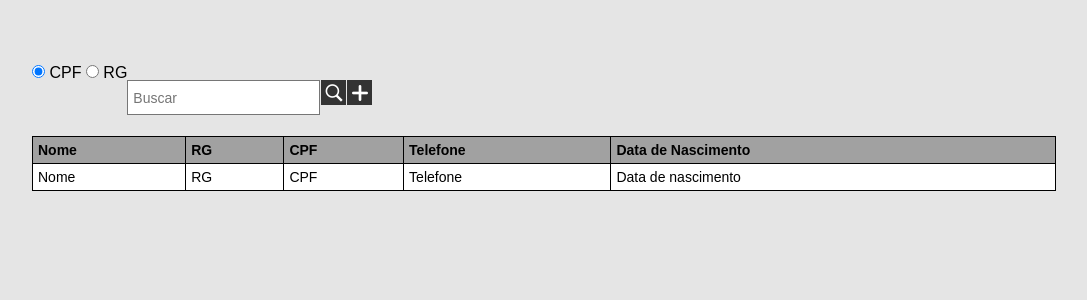
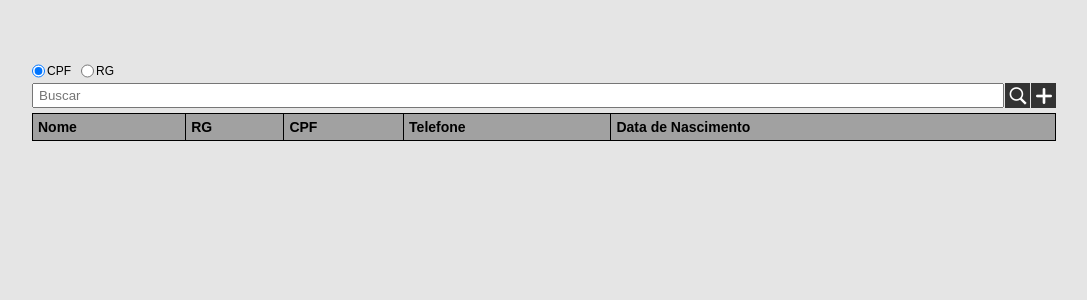
Before and after one commit to RR2M4A/Sistema-Administracao, a Flask app: page /system/ in a window 1280 px wide. Shown: the top 300 px of the page, without its empty margins (96-1183 px from the left). Run offline with Flask 3, Linux system fonts and the light colour scheme; the visitor is signed in with stand-in values (Sample User, id 1); lists and menus that the app fills with data are empty.

Commit message:
Changes on system's route logic
    - Refactoring the 'routes/system.py' with the current SystemService logic.
    - Using Jinja2 for HTMl template on system.html.
    - Refactoring and renaming JS files to deal with system requests.

```diff
--- a/flaskr/routes/signin.py
+++ b/flaskr/routes/signin.py
@@ -7,7 +7,7 @@ signin = Blueprint("signin", __name__)
 
 @signin.get("/signin/")
 def signin_get():
-    """Carrega a páǵina de sign in."""
+    """Carrega a página de sign in."""
 
     return render_template("signin.html")
 
@@ -21,6 +21,7 @@ def signin_post():
     password = req["password"]
 
     user = AuthService.authenticate_user(username, password)
+
     if user:
         session["id"] = user.id
         return {"authenticated": True, "redirect": url_for("system.system_get")}
--- a/flaskr/routes/system.py
+++ b/flaskr/routes/system.py
@@ -1,8 +1,11 @@
-from flask import Blueprint, render_template, request, redirect, url_for
+from flask import Blueprint, render_template, request
 from utils.decorators import login_required
+from services.system_service import SystemService
 from services.validation_service import ValidationService
-from services.system_service import SystemService
 from http import HTTPStatus
+from utils.sanitizers import sanitize_many
+from utils.masks import mask_cpf, mask_rg, mask_phone_number
+from utils.date_utils import to_datetime
 
 
 system = Blueprint("system", __name__)
@@ -13,15 +16,16 @@ system = Blueprint("system", __name__)
 def system_get():
     """Carrega a página principal do sistema."""
 
-    return render_template("system.html")
+    clients = SystemService.get_masked_clients()
+    return render_template("system.html", clients=clients)
 
 
 @system.post("/system/add_client")
 @login_required
 def system_add_client():
-    """Lida com requisições do tipo POST na página principal do sistema."""
+    """Recebe os dados do cliente via POST, os valida e cria o cliente."""
 
-    req = request.get_json()
+    req = sanitize_many(request.get_json())
     errors = ValidationService.validate_all(req)
 
     if errors:
@@ -29,6 +33,12 @@ def system_add_client():
             "status": "error",
             "errors": errors
         }, HTTPStatus.BAD_REQUEST
+
+    if SystemService.find_client(req["cpf"], req["rg"]):
+        return {"status": "error"}, HTTPStatus.CONFLICT
+
+
+    req["birth-date"] = to_datetime(req["birth-date"])
 
     client = SystemService.create_client(req)
     SystemService.create_entrance(client)
@@ -39,20 +49,24 @@ def system_add_client():
 @system.post("/system/search_client")
 @login_required
 def system_search_client():
-    """Lida com requisições do tipo POST na página principal do sistema."""
+    """Busca o cliente no sistema, através do cpf informado."""
 
-    req = request.get_json()
-    cpf = req.get("cpf")
-    _, is_valid = ValidationService.validate_cpf(cpf)
+    req = sanitize_many(request.get_json())
+    search_by, value = req.get("search"), req.get("search-bar")
+
+    validator = getattr(ValidationService, f"validate_{search_by}")
+
+    _, is_valid = validator(value)
 
     if not is_valid:
         return {"status": "error"}, HTTPStatus.BAD_REQUEST
 
-    client = SystemService.find_client(cpf)
+    client = SystemService.find_client(value)
 
     if not client:
         return {"status": "error"}, HTTPStatus.NOT_FOUND
 
-    SystemService.create_entrance(client)
+    client = SystemService.mask_client_info(client)
+    client.update({"status": "success"})
 
-    return {"status": "success"}, HTTPStatus.OK
+    return client, HTTPStatus.OK
--- a/flaskr/static/css/system.css
+++ b/flaskr/static/css/system.css
@@ -47,17 +47,54 @@ table tr:hover td {
 }
 
 .search-form {
+    position: relative;
     display: flex;
+    margin-bottom: 5px;
+}
+
+.search-form .input-container:nth-child(1) {
+    display: flex;
+    flex-flow: column nowrap;
+    flex-grow: 1;;
+}
+
+.search-form .input-container:nth-child(2) {
+    display: flex;
+    flex-flow: row nowrap;
+}
+
+.radio-container {
+    display: flex;
+    font-size: 12px;
+    margin-bottom: 5px;
+}
+
+.radio-container input:nth-of-type(2) {
+    margin-left: 10px;
+}
+
+.radio-container label {
+    margin-left: 2px;
+}
+
+.search-msg {
+    display: none;
+    position: absolute;
+    top: 5px;
+    align-self: flex-end;
+    margin-left: 20px;
+    font-size: 12px;
+    font-style: italic;
 }
 
 .search-bar {
-    flex-grow: 1;
+    height: 25px;
     padding: 0 5px;
     outline: none;
 }
 
-.search-form {
-    margin-bottom: 5px;
+.search-bar:focus {
+    border: 2px solid #666;
 }
 
 .search-form button {
@@ -70,10 +107,7 @@ table tr:hover td {
     height: 25px;
     width: 25px;
     margin-left: 1px;
-}
-
-.search-bar:focus {
-    border: 2px solid #666;
+    margin-top: auto;
 }
 
 .table-container {
@@ -148,13 +182,13 @@ table tr:hover td {
     background: rgb(26, 136, 26);
 }
 
-.input-container {
+.popup .input-container {
     display: flex;
     margin: 1rem 0;
 }
 
 
-.input-container:first-child {
+.popup .input-container:first-child {
     flex-flow: column nowrap;
 }
 
@@ -168,7 +202,7 @@ table tr:hover td {
     margin-left: 1rem;
 }
 
-.input-container input {
+.popup .input-container input {
     height: 35px;
     padding: 5px;
     font-size: 14px;
@@ -176,7 +210,7 @@ table tr:hover td {
     border: 1px solid rgb(118, 118, 118);
 }
 
-.input-container input:focus {
+.popup .input-container input:focus {
     border: 2px solid #666;
 }
 
@@ -184,17 +218,23 @@ table tr:hover td {
     display: none;
     font-weight: bold;
     text-align: center;
-    color: green;
     font-size: 11px;
     margin-top: 5px;
 }
 
-.sucessful-registration {
+.search-msg {
+
+    font-weight: bold;
+    text-align: center;
+    font-size: 11px;
+}
+
+.successful-msg {
     display: block;
     color: green;
 }
 
-.failed-registration {
+.failed-msg {
     display: block;
     color: red;
 }
--- a/flaskr/static/js/signin/main.js
+++ b/flaskr/static/js/signin/signin_main.js
@@ -4,11 +4,12 @@ import { validate_credentials } from "./credentials.js";
 
 const submit_bt = document.querySelector('.submit-bt');
 const inputs = document.querySelectorAll('form input');
+const side_msg = document.querySelector('.wrong-credentials');
 
-submit_bt.addEventListener("click", (event) => {validate_credentials(event, inputs)});
+submit_bt.addEventListener("click", (event) => {validate_credentials(event, inputs, side_msg)});
 
 document.addEventListener("keydown", (event) => {
     if (event.key == "Enter") {
-        validate_credentials(event, inputs);
+        validate_credentials(event, inputs, side_msg);
     }
 })
--- a/flaskr/static/js/system/main.js
+++ /dev/null
@@ -1,31 +0,0 @@
-"use strict"
-
-import * as pp from "./popup.js";
-
-const add_client_bt = document.querySelector('.add-client-bt');
-const popup = document.querySelector('.popup');
-const popup_side_msg = document.querySelector('.popup-side-msg');
-const overlay = document.querySelector('.overlay');
-const close_popup_bt = document.querySelector('.close-popup-bt');
-const confirm_client_bt = document.querySelector('.confirm-bt');
-const inputs = document.querySelectorAll('.popup input');
-const name_input = document.querySelector('#name');
-const cpf_input = document.querySelector('#cpf');
-const phone_number_input = document.querySelector('#phone-number');
-const birth_date_input = document.querySelector('#birth-date');
-
-add_client_bt.addEventListener("click", (event) => {pp.activate_popup(event, popup, overlay, name_input)});
-overlay.addEventListener("click", (event) => {pp.deactivate_popup(event, popup, overlay)});
-close_popup_bt.addEventListener("click", (event) => {pp.deactivate_popup(event, popup, overlay)});
-
-cpf_input.addEventListener("input", pp.format_cpf);
-phone_number_input.addEventListener("input", pp.format_phone_number);
-birth_date_input.addEventListener("input", pp.format_birth_date);
-
-confirm_client_bt.addEventListener("click", (event) => {pp.add_new_client(event, inputs, popup_side_msg)});
-
-popup.addEventListener("keydown", (event) => {
-    if (event.key == "Enter") {
-        pp.add_new_client(event, inputs, popup_side_msg);
-    }
-})
--- a/flaskr/static/js/system/popup.js
+++ b/flaskr/static/js/system/popup.js
@@ -17,15 +17,16 @@ export function deactivate_popup(event, popup, overlay) {
 
     event.preventDefault();
 
+    popup.querySelector(".popup-side-msg").innerHTML = "";
     popup.style.display = "none";
     overlay.style.display = "none";
     reset_inputs(popup);
 }
 
 
-export function reset_inputs(popup) {
+export function reset_inputs(form) {
 
-    let inputs = popup.querySelectorAll('input');
+    let inputs = form.querySelectorAll('input');
 
     for (let input of inputs) {
         input.value = "";
@@ -34,137 +35,57 @@ export function reset_inputs(popup) {
 }
 
 
-export function format_cpf(event) {
+export async function add_new_client(event, form, side_msg=null) {
 
     event.preventDefault();
 
-    let input = event.target;
-    let start = input.selectionStart;
-    let old_value = input.value;
+    let inputs = form.querySelectorAll("input");
+    let ans = await make_request(inputs, form.action);
 
-    let value = input.value.replace(/\D/g, "");
+    if (ans.status == 400) {
 
-    if (value.length > 3) {
-        value = value.slice(0, 3) + "." + value.slice(3);
-    }
+        let ans_json = await ans.json();
 
-    if (value.length > 7) {
-        value = value.slice(0, 7) + "." + value.slice(7);
-    }
+        for (let input_id of ans_json.errors) {
 
-    if (value.length > 11) {
-        value = value.slice(0, 11) + "-" + value.slice(11);
-    }
+            let input = document.querySelector(`#${input_id}`);
+            input.style.border = "1px solid red";
+        }
 
-    if (value.length > 14) {
-        value = value.slice(0, 14);
-    }
-
-    input.value = value;
-
-    let diff = input.value.length - old_value.length;
-    input.setSelectionRange(start + diff, start + diff);
-
-}
+        if (side_msg) {
+            side_msg.classList.remove("successful-msg");
+            side_msg.classList.add("failed-msg");
+            side_msg.innerHTML = "Há campos com valores inválidos!";
+        }
 
 
-export function format_phone_number(event) {
+    } else if (ans.status == 409) {
 
-    event.preventDefault();
-
-    let input = event.target;
-    let start = input.selectionStart;
-    let old_value = input.value;
-
-    let value = input.value.replace(/\D/g, "");
-
-    if (value.length > 0) {
-        value = "(" + value;
-    }
-
-    if (value.length > 3) {
-        value = value.slice(0, 3) + ") " + value.slice(3);
-    }
-
-    if (value.length > 9) {
-        value = value.slice(0, 9) + "-" + value.slice(9);
-    }
-
-    if (value.length > 14) {
-        value = value.replace("-", "");
-        value = value.slice(0, 10) + "-" + value.slice(10, 14);
-    }
-
-    if (value.length > 15) {
-        value = value.slice(0, 15);
-    }
-
-    input.value = value;
-
-    let diff = input.value.length - old_value.length;
-    input.setSelectionRange(start + diff, start + diff);
-
-}
+        for (let input of inputs) {
+            input.style.border = "1px solid red";
+        }
 
 
-export function format_birth_date(event) {
-
-    event.preventDefault();
-
-    let input = event.target;
-    let start = input.selectionStart;
-    let old_value = input.value;
-
-    let value = input.value.replace(/\D/g, "");
-
-    if (value.length > 2) {
-        value = value.slice(0, 2) + "/" + value.slice(2);
-    }
-
-    if (value.length > 5) {
-        value = value.slice(0, 5) + "/" + value.slice(5);
-    }
-
-    if (value.length > 10) {
-        value = value.slice(0, 10);
-    }
-
-    input.value = value;
-
-    let diff = input.value.length - old_value.length;
-    input.setSelectionRange(start + diff, start + diff);
-}
+        if (side_msg) {
+            side_msg.classList.remove("successful-msg");
+            side_msg.classList.add("failed-msg");
+            side_msg.innerHTML = "Cliente já existe!";
+        }
 
 
-export async function add_new_client(event, inputs, popup_side_msg) {
+    } else if (ans.status == 201) {
 
-    event.preventDefault();
-
-    let ans = await make_request(inputs);
-    let all_valid = true;
-
-    for (let obj of ans) {
-
-        let input = document.querySelector(`#${obj.input}`);
-
-        if (!obj.is_valid) {
-            input.style.border = "1px solid red";
-            all_valid = false
-
-        } else {
+        for (let input of inputs) {
             input.style.border = "1px solid rgb(58, 152, 64)";
         }
-    }
 
-    if (all_valid) {
-        popup_side_msg.classList.remove("failed-registration");
-        popup_side_msg.classList.add("sucessful-registration");
-        popup_side_msg.innerHTML = "Registro feito com sucesso!";
+        if (side_msg) {
+            side_msg.classList.remove("failed-msg");
+            side_msg.classList.add("successful-msg");
+            side_msg.innerHTML = "Registro feito com sucesso!";
+        }
 
-    } else {
-        popup_side_msg.classList.remove("sucessful-registration");
-        popup_side_msg.classList.add("failed-registration");
-        popup_side_msg.innerHTML = "Há campos com valores inválidos!";
+        setTimeout(() => reset_inputs(form), 5000);
     }
 
 }
--- /dev/null
+++ b/flaskr/static/js/system/system_main.js
@@ -0,0 +1,56 @@
+"use strict"
+
+import * as pp from "./popup.js";
+import * as fm from "../utils/formatters.js";
+import { search_client } from "./search.js";
+
+const search_form = document.querySelector('.search-form');
+const search_client_bt = document.querySelector('.search-client-bt');
+const search_msg = document.querySelector('.search-msg');
+const search_bar = document.querySelector('.search-bar');
+const radio_inputs = document.querySelectorAll('.radio-bt');
+
+const add_client_bt = document.querySelector('.add-client-bt');
+const popup = document.querySelector('.popup');
+const popup_form = document.querySelector('.popup form');
+const popup_side_msg = document.querySelector('.popup-side-msg');
+const overlay = document.querySelector('.overlay');
+const close_popup_bt = document.querySelector('.close-popup-bt');
+const confirm_client_bt = document.querySelector('.confirm-bt');
+
+const name_input = document.querySelector('#name');
+const cpf_input = document.querySelector('#cpf');
+const phone_number_input = document.querySelector('#phone-number');
+const birth_date_input = document.querySelector('#birth-date');
+
+search_client_bt.addEventListener("click", (event) => {search_client(event, search_form, search_msg)});
+
+add_client_bt.addEventListener("click", (event) => {pp.activate_popup(event, popup, overlay, name_input)});
+overlay.addEventListener("click", (event) => {pp.deactivate_popup(event, popup, overlay)});
+close_popup_bt.addEventListener("click", (event) => {pp.deactivate_popup(event, popup, overlay)});
+
+cpf_input.addEventListener("input", fm.format_cpf);
+phone_number_input.addEventListener("input", fm.format_phone_number);
+birth_date_input.addEventListener("input", fm.format_birth_date);
+
+confirm_client_bt.addEventListener("click", (event) => {pp.add_new_client(event, popup_form, popup_side_msg)});
+
+popup.addEventListener("keydown", (event) => {
+    if (event.key == "Enter") {
+        pp.add_new_client(event, popup_form, popup_side_msg);
+    }
+})
+
+search_bar.addEventListener("input", (event) => {
+    let marked_input = document.querySelector('input[name="search"]:checked');
+
+    if (marked_input.value == "cpf") {
+        fm.format_cpf(event);
+    }
+})
+
+radio_inputs.forEach((element) => {
+    element.addEventListener("change", (event) => {
+        search_bar.value = "";
+    })
+})
--- a/flaskr/static/js/utils/fetch_utils.js
+++ b/flaskr/static/js/utils/fetch_utils.js
@@ -6,7 +6,9 @@ export function make_entry(inputs) {
     const entry = {}
 
     for (let input of inputs) {
-        entry[input.name] = input.value;
+        if (input.type !== "radio" || input.checked) {
+            entry[input.name] = input.value;
+        }
     }
 
     return entry;
@@ -24,6 +26,6 @@ export async function make_request(inputs, url=window.location.href) {
         headers: {"content-type": "application/json"}
     });
 
-    return await response.json();
+    return response;
 
 }
--- a/flaskr/templates/signin.html
+++ b/flaskr/templates/signin.html
@@ -30,6 +30,6 @@
         </form>
     </main>
 
-    <script type="module" src="../static/js/signin/main.js"></script>
+    <script type="module" src="../static/js/signin/signin_main.js"></script>
 </body>
 </html>
--- a/flaskr/templates/system.html
+++ b/flaskr/templates/system.html
@@ -15,21 +15,23 @@
 
             <form class="search-form" method="post" action="{{ url_for('system.system_search_client') }}">
 
-                <div class="radio-container">
-                    <input name="search" class="radio-bt" type="radio" value="CPF" checked>
-                    <label>CPF</label>
+                <div class="input-container">
 
-                    <input name="search" class="radio-bt" type="radio" value="RG">
-                    <label>RG</label>
+                    <div class="radio-container">
+                        <input name="search" class="radio-bt" type="radio" value="cpf" checked>
+                        <label>CPF</label>
+
+                        <input name="search" class="radio-bt" type="radio" value="rg">
+                        <label>RG</label>
+                    </div>
 
                     <p class="search-msg"></p>
+                    <input name="search-bar" class="search-bar" type="text" placeholder="Buscar">
                 </div>
 
                 <div class="input-container">
-                    <input name="search" class="search-bar" type="text" placeholder="Buscar">
-
                     <button class="search-client-bt" type="submit"><img src="../static/img/lupe.png"></button>
-                    <button class="add-client-bt" type="button"><img src="../static/img/plus.png"></button>
+                    <button class="add-client-bt" type="submit"><img src="../static/img/plus.png"></button>
                 </div>
             </form>
 
@@ -45,13 +47,15 @@
                 </thead>
 
                 <tbody>
-                    <tr>
-                        <td>Nome</td>
-                        <td>RG</td>
-                        <td>CPF</td>
-                        <td>Telefone</td>
-                        <td>Data de nascimento</td>
-                    </tr>
+                    {% for client in clients %}
+                        <tr>
+                            <td>{{ client.name }}</td>
+                            <td>{{ client.rg }}</td>
+                            <td>{{ client.cpf }}</td>
+                            <td>{{ client.phone_number }}</td>
+                            <td>{{ client.birth_date }}</td>
+                        </tr>
+                    {% endfor %}
                 </tbody>
 
             </table>
@@ -87,7 +91,7 @@
                 <div class="input-container">
 
                     <div class="inner-input-container">
-                        <label for="Telefone">Telefone</label>
+                        <label for="phone-number">Telefone</label>
                         <input type="text" id="phone-number" name="phone-number">
                     </div>
 
@@ -103,7 +107,7 @@
         </div>
     </main>
 
-    <script type="module" src="../static/js/system/main.js"></script>
+    <script type="module" src="../static/js/system/system_main.js"></script>
 
 </body>
 </html>
```
Also changed, not shown: flaskr/static/js/signin/credentials.js (+4 -3 lines), flaskr/static/js/system/search.js (added, +81 -0 lines), flaskr/static/js/utils/formatters.js (added, +102 -0 lines), flaskr/app.py (renamed from flaskr/__init__.py).
